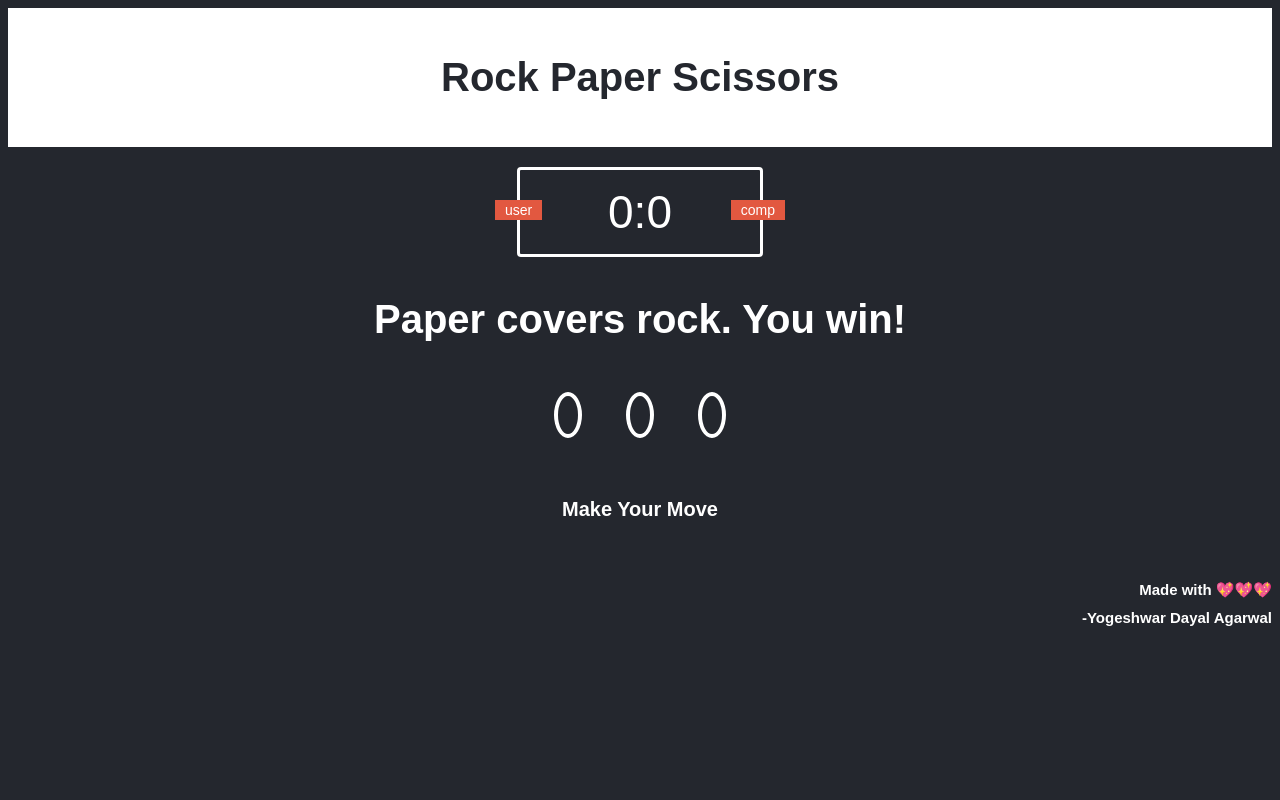
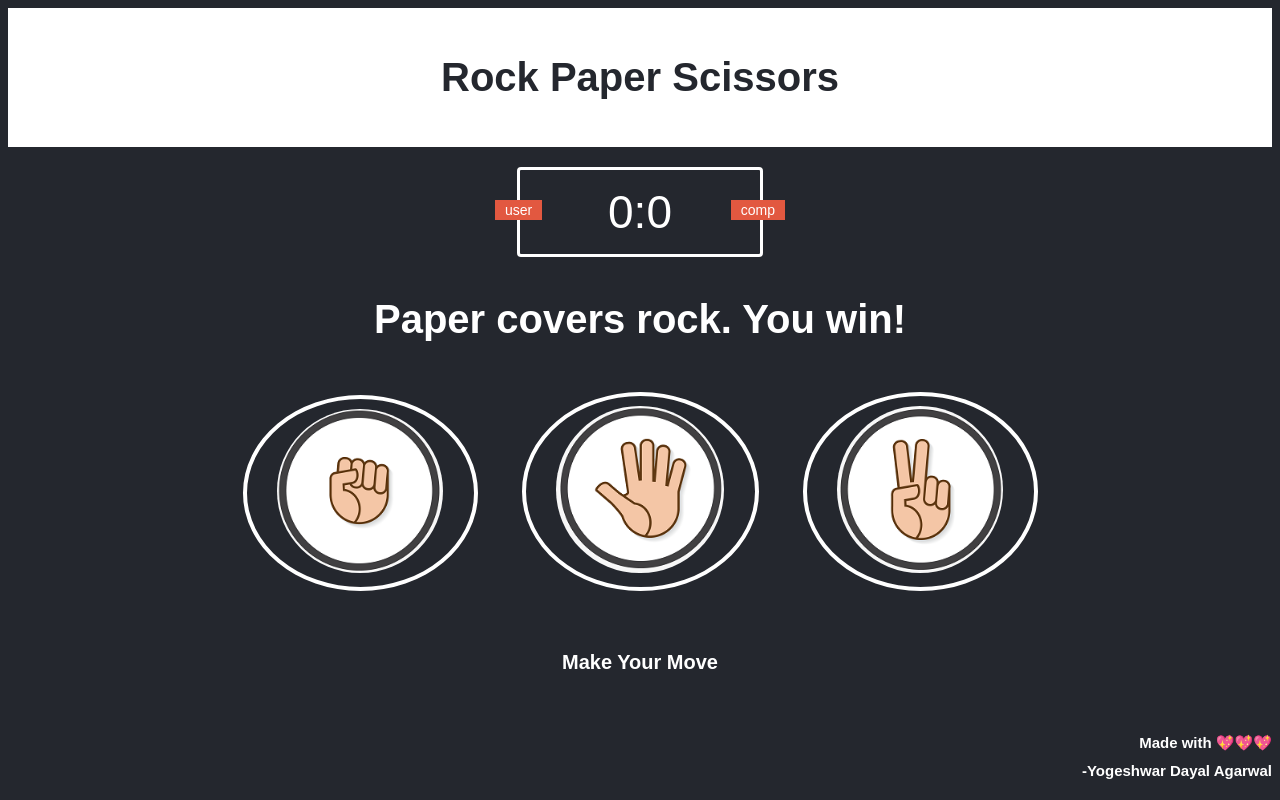
Before and after one commit to yogeshwarDayalAgarwal/Rock-Paper-Scissors, a plain HTML site: page index.html in a window 1280 px wide. Drawn offline with Linux system fonts and the light colour scheme.

Commit message:
Update index.html

```diff
--- a/index.html
+++ b/index.html
@@ -20,13 +20,13 @@
 	</div>
 	<div class="choices">
 		<div class ="choice" id="r">
-			<img src="images/rock.png" alt="">
+			<img src="rock.png" alt="">
 		</div>
 		<div class ="choice" id="p">
-			<img src="images/paper.png" alt="">
+			<img src="paper.png" alt="">
 		</div>
 		<div class ="choice" id="s">
-			<img src="images/scissor.png" alt="">
+			<img src="scissor.png" alt="">
 		</div>
 	</div>
 	<p id="action-message">Make Your Move</p>
```
